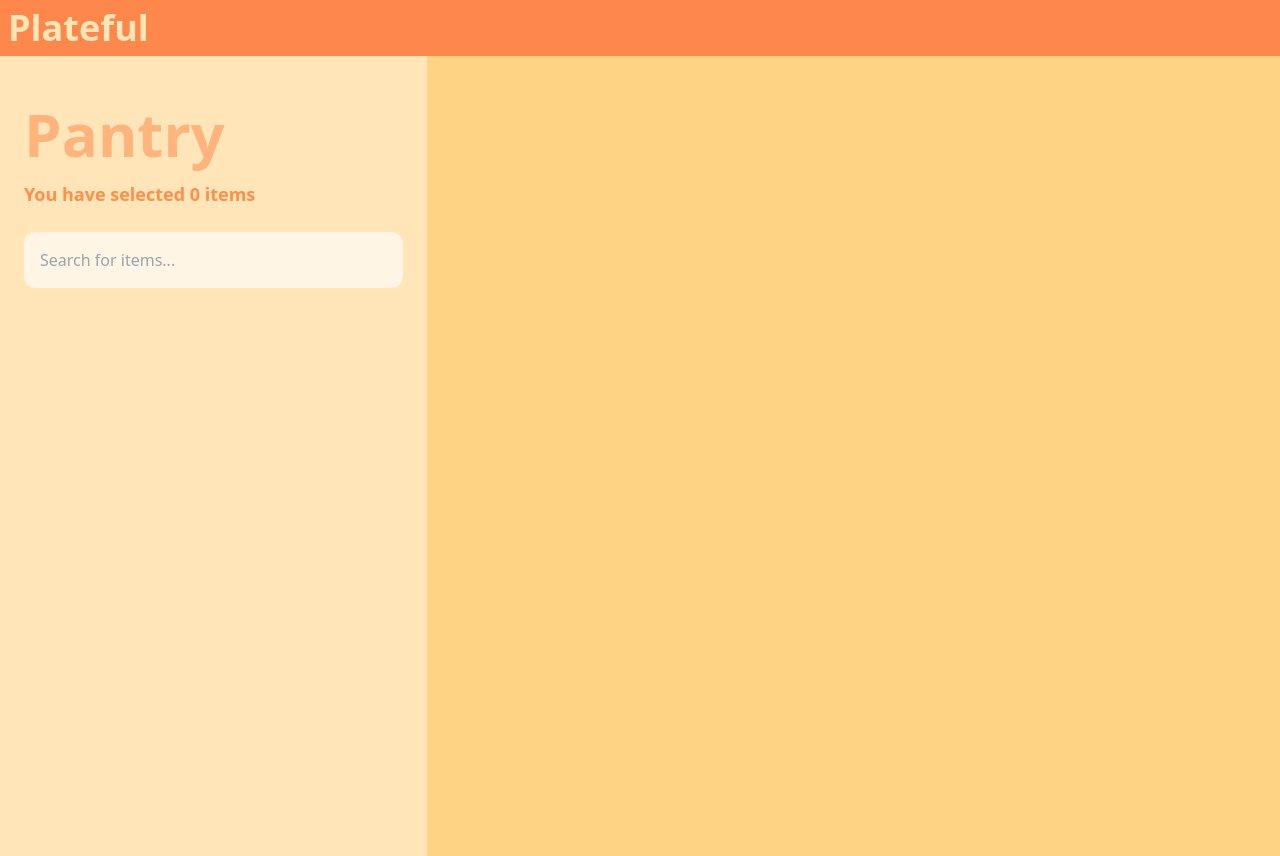
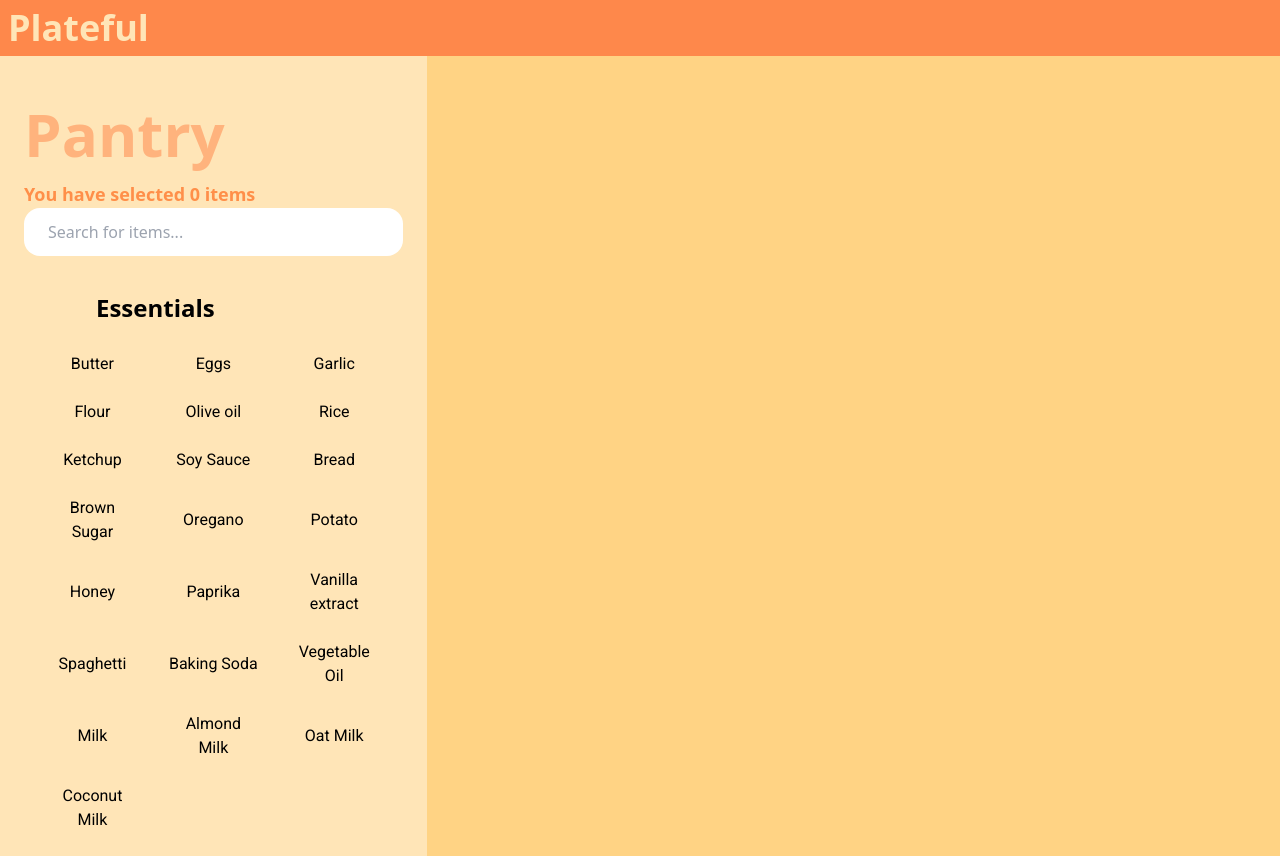
Before and after one commit to shreyaanpathak/Plateful-AI, a SvelteKit app in the folder my-app/: page /pantry in a window 1280 px wide. Built offline with nearby package versions, Linux system fonts and the light colour scheme.

Commit message:
left side

```diff
--- a/my-app/package.json
+++ b/my-app/package.json
@@ -32,6 +32,7 @@
 	"dependencies": {
 		"@fontsource/frank-ruhl-libre": "^4.5.11",
 		"@fontsource/inter": "^4.5.15",
+		"@fontsource/roboto": "^4.5.8",
 		"@tailwindcss/postcss7-compat": "^2.2.17",
 		"animejs": "^3.2.1",
 		"chatgpt": "^4.1.1",
--- a/my-app/src/lib/components/category.svelte
+++ b/my-app/src/lib/components/category.svelte
@@ -1,7 +1,46 @@
 <script lang="ts">
-	export let title: string;
+	import { selected_items } from '$lib/stores/pantrystore';
+	import type Category from '$lib/util/categories';
+	import '@fontsource/roboto';
+	export let data: Category;
+
+	let items: string[] = [];
+	selected_items.subscribe((value) => (items = value));
+
+	function update(food: string) {
+		let elems = document.getElementsByClassName(food);
+		for (let elem of elems) {
+			elem.classList.toggle('active');
+		}
+		if (!items.includes(food.trim())) {
+			selected_items.set([...items, food.trim()]);
+		} else selected_items.set(items.filter((item) => item.trim() !== food.trim()));
+	}
 </script>
 
-<div class="flex flex-col rounded-xl">
-	<h1>{title}</h1>
+<div class="flex w-full flex-col items-start justify-start rounded-xl bg-[#FFF8EB]">
+	<h1 class="flex flex-row items-center justify-center p-4 text-2xl font-bold text-[#FF884B]/75">
+		<span class="mr-4 inline-block h-10 w-10 rounded-3xl bg-orange-300" />{data.name}
+	</h1>
+	<div class="grid w-full basis-full grid-cols-3 items-center gap-x-4 gap-y-2 pl-4 pb-4 pr-4">
+		{#each data.items as item}
+			{#if item.trim()}
+				<button
+					on:click={() => update(item)}
+					class={`roboto w-auto bg-[#ffd384] p-2 text-center text-[#cc5519] hover:scale-125 ${item.trim()}`}
+				>
+					{item.trim()}
+				</button>
+			{/if}
+		{/each}
+	</div>
 </div>
+
+<style>
+	:global(html) {
+		overflow-y: hidden;
+	}
+	.roboto {
+		font-family: 'Roboto', sans-serif;
+	}
+</style>
--- a/my-app/src/lib/stores/pantrystore.js
+++ b/my-app/src/lib/stores/pantrystore.js
@@ -1,3 +1,99 @@
-import { writable } from "svelte/store";
+import { readable, writable } from "svelte/store";
 
-export const pantry_items = writable([]);
+export const selected_items = writable(new Array());
+
+export const pantry_items = readable(`
+Butter
+Eggs
+Garlic
+Flour
+Olive oil
+Rice
+Ketchup
+Soy Sauce
+Bread
+Brown Sugar
+Oregano
+Potato
+Honey
+Paprika
+Vanilla extract
+Spaghetti
+Baking Soda
+Vegetable Oil
+Milk
+Almond Milk
+Oat Milk
+Coconut Milk
+Asparagus
+Bell pepper
+Broccoli
+Cabbage
+Carrot
+Celery
+Corn
+Cucumber
+Garlic
+Ginger
+Lettuce
+Mushroom
+Onion
+Parsley
+Peas
+Potato
+Radish
+Spinach
+Tomatoes
+Collard greens
+Fennel
+Green beans
+Olives
+Peppers
+Shallots
+Swiss chard
+Turnips
+Zucchini
+Avocado
+Bananas
+Oranges
+Grapes
+Strawberries
+Blueberries
+Raspberries
+Blackberries
+Cherries
+Plums
+Pears
+Peaches
+Pineapple
+Mango
+Kiwi
+Papaya
+Watermelon
+Cantaloupe
+Honeydew
+Grapefruit
+Cranberries
+Blackcurrants
+Apples
+Beef
+Pork
+Chicken
+Turkey
+Lamb
+Veal
+Bison
+Duck
+Goose
+Venison
+Elk
+Rabbit
+Quail
+Salmon
+Tuna
+Cod
+Sole
+Halibut
+Shrimp
+Crab
+`.split('\n').filter(x => x.length > 0));
--- a/my-app/src/lib/util/categories.ts
+++ b/my-app/src/lib/util/categories.ts
@@ -0,0 +1,116 @@
+export default interface Category {
+    name: string;
+    items: string[];
+}
+
+
+export const Essentials = {
+    name: 'Essentials',
+    items: `Butter
+Eggs
+Garlic
+Flour
+Olive oil
+Rice
+Ketchup
+Soy Sauce
+Bread
+Brown Sugar
+Oregano
+Potato
+Honey
+Paprika
+Vanilla extract
+Spaghetti
+Baking Soda
+Vegetable Oil
+Milk
+Almond Milk
+Oat Milk
+Coconut Milk
+`.split('\n')
+}
+
+export const Vegetables = {
+    name: 'Vegetables & Greens',
+    items: `Asparagus
+    Bell pepper
+    Broccoli
+    Cabbage
+    Carrot
+    Celery
+    Corn
+    Cucumber
+    Garlic
+    Ginger
+    Lettuce
+    Mushroom
+    Onion
+    Parsley
+    Peas
+    Potato
+    Radish
+    Spinach
+    Tomatoes
+    Collard greens
+    Fennel
+    Green beans
+    Olives
+    Peppers
+    Shallots
+    Swiss chard
+    Turnips
+    Zucchini
+    Avocado
+    `.split('\n')
+}
+
+export const Fruits = {
+    name: 'Fruits',
+    items: `Bananas
+    Oranges
+    Grapes
+    Strawberries
+    Blueberries
+    Raspberries
+    Blackberries
+    Cherries
+    Plums
+    Pears
+    Peaches
+    Pineapple
+    Mango
+    Kiwi
+    Papaya
+    Watermelon
+    Cantaloupe
+    Honeydew
+    Grapefruit
+    Cranberries
+    Blackcurrants
+    Apples`.split('\n')
+}
+
+export const Meats = {
+    name: 'Meats & Seafood',
+    items: `Beef
+    Pork
+    Chicken
+    Turkey
+    Lamb
+    Veal
+    Bison
+    Duck
+    Goose
+    Venison
+    Elk
+    Rabbit
+    Quail
+    Salmon
+    Tuna
+    Cod
+    Sole
+    Halibut
+    Shrimp
+    Crab`.split('\n')
+}
--- a/my-app/src/routes/pantry/+page.svelte
+++ b/my-app/src/routes/pantry/+page.svelte
@@ -3,11 +3,11 @@
 	import Rightpantry from './rightpantry.svelte';
 </script>
 
-<div class="pantrycontainer flex h-screen w-screen">
-	<div class="leftcontainer h-screen w-1/3">
+<div class="pantrycontainer flex h-full w-screen overflow-hidden">
+	<div class="leftcontainer h-screen w-1/3 overflow-scroll">
 		<Leftpantry />
 	</div>
-	<div class="rightcontainer h-screen w-2/3">
+	<div class="rightcontainer h-screen w-2/3 overflow-scroll">
 		<Rightpantry />
 	</div>
 </div>
--- a/my-app/src/routes/pantry/leftpantry.svelte
+++ b/my-app/src/routes/pantry/leftpantry.svelte
@@ -1,29 +1,76 @@
 <script lang="ts">
-	import { pantry_items } from '$lib/stores/pantrystore.js';
+	import { pantry_items, selected_items } from '$lib/stores/pantrystore.js';
 	import { onDestroy } from 'svelte';
 	import Category from '$lib/components/category.svelte';
-	let items: Array<string> = [];
+	import { Essentials, Fruits, Meats, Vegetables } from '$lib/util/categories';
+	let allItems: Array<string> = [];
 	let unsub = pantry_items.subscribe((value) => {
-		items = value;
+		allItems = value;
 	});
 
+	let items: string[] = [];
+	selected_items.subscribe((value) => (items = value));
 	onDestroy(unsub);
-	let allItems = ['you', 'are', 'stupid'];
+	let inputValue: string = '';
+	let ulValue;
+	function update(food: string) {
+		let elems = document.getElementsByClassName(food);
+		for (let elem of elems) {
+			elem.classList.toggle('active');
+		}
+		if (!items.includes(food.trim())) {
+			selected_items.set([...items, food.trim()]);
+		} else selected_items.set(items.filter((item) => item.trim() !== food.trim()));
+	}
+	function myFunction() {
+		var input, filter, ul, li, button, i, txtValue;
+		input = document.getElementById('myInput');
+		filter = inputValue.toUpperCase();
+		ul = document.getElementById('ULLL');
+		li = ul?.getElementsByTagName('li')!;
+		for (i = 0; i < li?.length ?? 0; i++) {
+			let a = li[i].getElementsByTagName('button')[0];
+			txtValue = a.textContent || a.innerText;
+			if (txtValue.toUpperCase().indexOf(filter) > -1) {
+				li[i].style.display = '';
+			} else {
+				li[i].style.display = 'none';
+			}
+		}
+	}
+	let categories = [Essentials, Vegetables, Fruits, Meats];
 </script>
 
-<div class="mt-12 ml-6 mr-6">
+<div class="mt-12 ml-6 mr-6 mb-12">
 	<h1 class="title text-6xl font-bold">Pantry</h1>
 	<h2 class="subtitle mt-4 text-lg font-bold">You have selected {items.length} items</h2>
 
 	<input
-		class="input mt-6 w-full rounded-xl p-4"
+		bind:value={inputValue}
 		type="text"
 		id="myInput"
-		onkeyup="myFunction()"
+		on:keyup={myFunction}
 		placeholder="Search for items..."
-		title="Type in a name"
+		title="search"
+		class="h-12 w-full rounded-2xl pl-6"
 	/>
-	<div class="flex flex-col items-start" />
+	{#if inputValue?.trim()?.length > 0}
+		<ul class="absolute z-10 w-fit rounded-xl bg-orange-300" bind:this={ulValue} id="ULLL">
+			{#each [...new Set([...allItems])] as item}
+				<li
+					id={`${item}`}
+					class={`roboto w-auto bg-[#ffd384] p-2 text-center text-[#cc5519] hover:scale-125 ${item.trim()}`}
+				>
+					<button on:click={() => update(item)}>{item}</button>
+				</li>
+			{/each}
+		</ul>
+	{/if}
+	<div class="mt-4 mb-24 flex min-w-full flex-col items-start gap-y-4">
+		{#each categories as category}
+			<Category data={category} />
+		{/each}
+	</div>
 </div>
 
 <style>
@@ -37,6 +84,10 @@
 		opacity: 78%;
 	}
 
+	:global(.active) {
+		background-color: #ef945f;
+	}
+
 	.input {
 		background-color: #fff5e4;
 	}
```
Also changed, not shown: 1 other file (tests, documents, lock files or other folders).
